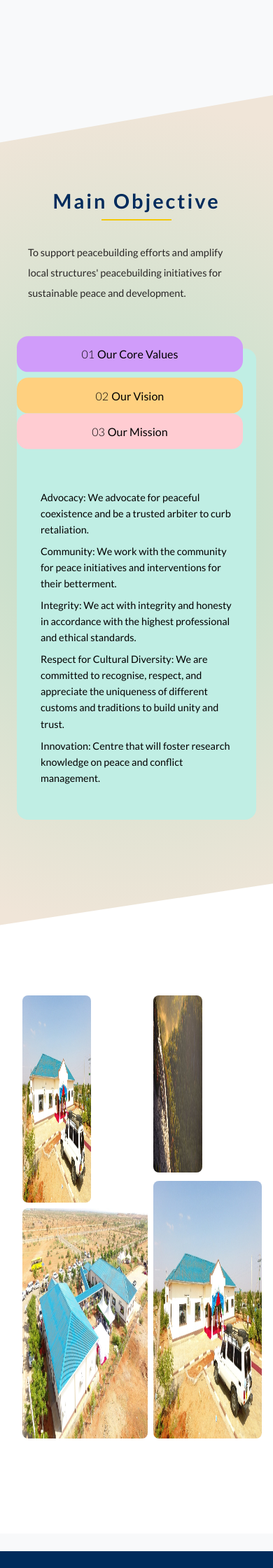
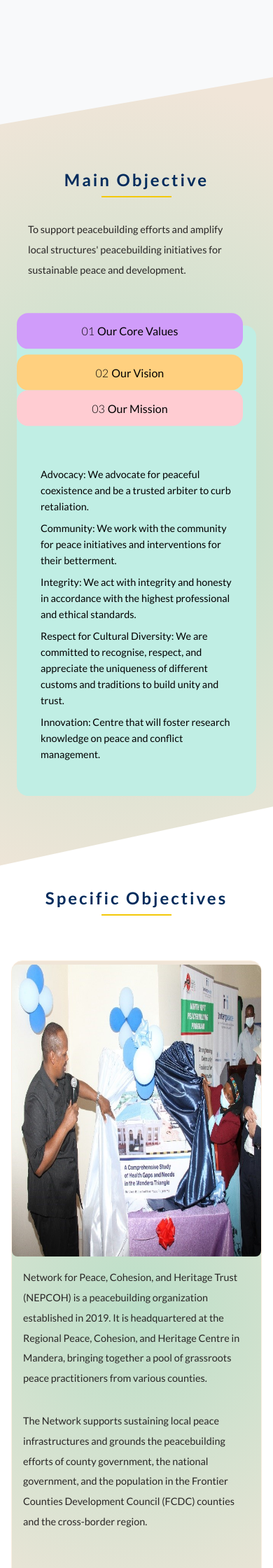
Before and after one commit to Teddykavooh/Interpeace-Project, a PHP site: page / in a window 390 px wide; the page is wider, and only the part inside the window is pictured. Shown: the part 3080-5320 px from the top of that part at 70% size. Run offline with PHP 8.4, Linux system fonts and the light colour scheme; some libraries are stand-ins or nearby versions.

Commit message:
Enhance index UI

```diff
--- a/css/styles.css
+++ b/css/styles.css
@@ -235,13 +235,30 @@ input[type="checkbox"] {
   .social-icons {
     margin-left: 2rem; } }
 
+@media (max-width: 500px) {
+  .nav__logo {
+    margin: 0.35rem 2rem; }
+  .ImageLogo {
+    align-self: center;
+    height: 4rem;
+    width: 4rem;
+    margin-top: 1rem; } }
+
 .intro {
-  margin-top: 2em;
   height: 180vh;
   scroll-margin-top: 18.5vh;
   text-align: center;
   padding: 4rem;
   font-size: 1.05rem; }
+
+.introObjetives {
+  clip-path: polygon(0 15vh, 100% 0, 100% 100%, 0 100%);
+  padding: 10rem 4rem 4rem;
+  background-color: #ffffff;
+  margin-bottom: -10rem;
+  height: 200vh; }
+  .introObjetives h3 {
+    padding-bottom: 4rem; }
 
 .intro__dataOne,
 .intro__dataTwo {
@@ -395,7 +412,7 @@ input[type="checkbox"] {
   clip-path: polygon(0 15vh, 100% 0, 100% 100%, 0 100%);
   height: 100vh;
   background-color: #fff;
-  padding: 14rem 4rem 4rem;
+  padding: 13rem 4rem 4rem;
   display: flex;
   gap: 0.7rem; }
   .HomepageImages img:hover {
@@ -577,10 +594,16 @@ input[type="checkbox"] {
 
 /*/////////////////////////////////   OPERATIONS  ./////////////////////////////////////////////////////////*/
 @media (max-width: 1200px) {
+  .introObjetives {
+    margin-bottom: -10rem;
+    height: 210vh; }
   .intro__dataTwo {
     height: 80vh; }
   .paragraph {
-    padding: 1rem 2rem; } }
+    padding: 1rem 2rem; }
+  .HomepageImages {
+    padding: 11 rem 2rem 2rem;
+    gap: 0.5rem; } }
 
 @media (max-width: 1100px) {
   .intro__dataOne {
@@ -589,11 +612,14 @@ input[type="checkbox"] {
 @media (max-width: 1000px) {
   .HomepageImages {
     clip-path: polygon(0 10vh, 100% 0, 100% 100%, 0 100%);
-    padding: 10rem 4rem 4rem;
-    height: 110vh;
+    padding: 10rem 2rem 2rem;
+    height: 100vh;
     gap: 0.5rem; }
   .intro {
-    height: 250vh; }
+    height: 260vh; }
+  .introObjetives {
+    margin-bottom: -5rem;
+    height: 276vh; }
   .intro__dataTwo {
     flex-direction: column;
     border: 0.3px solid #faeee0; }
@@ -606,7 +632,10 @@ input[type="checkbox"] {
     width: 100%;
     height: 55vh; }
   .ImageOne {
-    height: 90vh;
+    height: 50vh;
+    gap: 0.5rem; }
+  .ImageTwo {
+    height: 50vh;
     gap: 0.5rem; }
   .values {
     padding: 10rem 4rem;
@@ -615,7 +644,29 @@ input[type="checkbox"] {
 @media (max-width: 900px) {
   .intro {
     height: 255vh;
-    padding: 4rem 2rem; } }
+    padding: 4rem 2rem; }
+  .ImageOne,
+  .ImageTwo {
+    flex-direction: column;
+    height: 75vh; }
+  .Image2 {
+    background-color: #10f57f;
+    width: 100%; }
+  .Image3 {
+    height: 30vh;
+    background-color: #456856;
+    width: 100%; }
+  .Image4 {
+    background-color: #b38cac;
+    width: 100%; }
+  .Image1 {
+    height: 35vh;
+    background-color: #f3c807;
+    width: 100%; }
+  .introObjetives {
+    margin-bottom: -5rem;
+    padding: 10rem 4rem 4rem;
+    height: 280vh; } }
 
 @media (max-width: 850px) {
   .operations__icon {
@@ -647,6 +698,12 @@ input[type="checkbox"] {
     height: 263vh; }
   .intro__dataOne {
     min-height: 100vh; }
+  .introObjetives {
+    margin-bottom: -5rem;
+    height: 265vh;
+    margin-bottom: -5rem;
+    padding: 9rem 2rem;
+    height: 270vh; }
   .paragraph {
     padding: 1rem; }
   .values {
@@ -655,11 +712,18 @@ input[type="checkbox"] {
 @media (max-width: 700px) {
   .intro {
     min-height: 260vh; }
+  .introObjetives {
+    height: 275vh;
+    padding: 8rem 2rem; }
   .intro__dataTwo {
     border: 0.3px solid #faeee0; }
   .intro__dataOne--imageOne,
   .intro__dataTwo--imageTwo {
     height: 50vh; }
+  .introObjetives {
+    clip-path: polygon(0 10vh, 100% 0, 100% 100%, 0 100%);
+    padding: 10rem 2rem 2rem;
+    margin-top: -8rem; }
   .values {
     padding: 8rem 1.5rem;
     margin-bottom: -10vh;
@@ -678,6 +742,9 @@ input[type="checkbox"] {
     min-height: 120vh; }
   .intro {
     min-height: 280vh; }
+  .introObjetives {
+    height: 275vh;
+    padding: 7rem 2rem; }
   .ImageOne,
   .ImageTwo {
     flex-direction: column;
@@ -695,15 +762,36 @@ input[type="checkbox"] {
 
 @media (max-width: 550px) {
   .intro {
-    padding: 4rem 1rem; } }
+    padding: 4rem 1rem; }
+  .introObjetives {
+    padding: 8rem 1rem 1rem; }
+  .heading-left {
+    font-size: 1.7rem; }
+  .HomepageImages {
+    height: 80vh; }
+  .ImageOne,
+  .ImageTwo {
+    flex-direction: column;
+    height: 45vh; }
+  .Image3,
+  .Image2 {
+    height: 20vh; }
+  .Image1,
+  .Image4 {
+    height: 25vh; } }
 
 @media (max-width: 500px) {
+  .HomepageImages {
+    padding: 6rem 1rem 1rem;
+    height: 70vh; }
   .intro__dataOne {
     min-height: 112vh; }
   .intro__dataTwo {
     height: 122vh; }
   .intro {
     min-height: 277vh; }
+  .introObjetives {
+    height: 300vh; }
   .heading-primary {
     text-shadow: none;
     font-size: 2.4rem;
@@ -731,6 +819,9 @@ input[type="checkbox"] {
   .intro {
     min-height: 300vh;
     font-size: 0.8rem; }
+  .introObjetives {
+    height: 315vh;
+    padding: 7rem 1rem; }
   .values {
     clip-path: polygon(0 8vh, 100% 0, 100% 100%, 0 100%);
     font-size: 0.8rem;
@@ -752,10 +843,19 @@ input[type="checkbox"] {
     min-height: 118vh; }
   .intro {
     min-height: 285vh; }
+  .introObjetives {
+    margin-bottom: -5rem;
+    height: 295vh; }
+  .heading-left {
+    font-size: 1.5rem; }
   .paragraph {
     font-size: 0.9rem; }
   .operations {
     font-size: 0.9rem; } }
+
+@media (max-width: 330px) {
+  .introObjetives {
+    height: 295vh; } }
 
 @media (max-width: 300px) {
   .intro__dataOne {
--- a/index.html
+++ b/index.html
@@ -88,7 +88,7 @@
           <li class="lists__dropdown-btn">
             <a href="./public.html">
               More Of Us
-              <img src="./Images/drpdIcn.png" class="drpd-icn"/>
+              <img src="./Images/drpdIcn.png" class="drpd-icn" />
             </a>
             <div class="lists__dropdown-content">
               <a href="./public.html#mandate">Mandate & Objectives</a>
@@ -100,7 +100,7 @@
           <li class="lists__dropdown-btn">
             <a href="./approach.html">
               Our Approach
-              <img src="./Images/drpdIcn.png" class="drpd-icn"/>
+              <img src="./Images/drpdIcn.png" class="drpd-icn" />
             </a>
             <div class="lists__dropdown-content">
               <a href="./approach.html#appr">Approaches</a>
@@ -153,13 +153,17 @@
       <div class="mySlides fade">
         <!-- <div class="numbertext">3 / 3</div> -->
         <img title="Gof Choba Addressing" src="./Images/Gen4.JPG" />
-        <div class="mySlides__text"><p>A Gabra woman addressing a dialogue session</p></div>
+        <div class="mySlides__text">
+          <p>A Gabra woman addressing a dialogue session</p>
+        </div>
       </div>
 
       <div class="mySlides fade">
         <!-- <div class="numbertext">3 / 3</div> -->
         <img title="Borana and Gabra leaders" src="./Images/Gen7.JPG" />
-        <div class="mySlides__text"><p>Reconciliation and Commitment to peace</p></div>
+        <div class="mySlides__text">
+          <p>Reconciliation and Commitment to peace</p>
+        </div>
       </div>
 
       <div class="mySlides fade">
@@ -182,6 +186,7 @@
     </div>
     <!-- </div> -->
     <!-- <br> -->
+
     <div class="intro" id="about_us">
       <h3 class="heading-primary">Introduction</h3>
       <div class="intro__dataOne">
@@ -325,21 +330,77 @@
     </div>
     <!-- <br> -->
 
+    <!-- ////////////////////////////////////////////            SPECIFIC oBJECTIVES ?????????????           //////////////////////// -->
+    - <br />
+    -->
+
+    <div class="intro introObjetives" id="about_us">
+      <h3 class="heading-left">Specific Objectives</h3>
+      <div class="intro__dataOne">
+        <div class="intro__dataOne--imageOne">
+          <img src="./Images/sect2.jpg" alt="aboutus" />
+        </div>
+        <div class="intro__dataOne--textOne">
+          <p class="paragraph">
+            Network for Peace, Cohesion, and Heritage Trust (NEPCOH) is a
+            peacebuilding organization established in 2019. It is headquartered
+            at the Regional Peace, Cohesion, and Heritage Centre in Mandera,
+            bringing together a pool of grassroots peace practitioners from
+            various counties.
+          </p>
+          <p class="paragraph">
+            The Network supports sustaining local peace infrastructures and
+            grounds the peacebuilding efforts of county government, the national
+            government, and the population in the Frontier Counties Development
+            Council (FCDC) counties and the cross-border region.
+          </p>
+        </div>
+      </div>
+
+      <div class="intro__dataTwo">
+        <div class="intro__dataTwo--textTwo">
+          <p class="paragraph">
+            The Network is a local collaborative partnership that supports a
+            pool of peacebuilders and local peace infrastructures to undertake
+            peacebuilding and development work in Kenya. NEPCOH provides
+            secretarial support to the Peace Actors Forum in the various
+            counties in the FCDC Counties and is set up to provide in-kind and
+            capacity support to formal and informal CBO, movements, and
+            community initiatives involved in Peacebuilding and development
+            work.
+          </p>
+
+          <p class="paragraph">
+            Violent Conflict causes societies to disintegrate and ruins all
+            interactions. NEPCOH Trust bases its conflict resolution on an open
+            and inclusive dialogue of all peace stakeholders for long-term peace
+            and empowering local peace infrastructures through peace and
+            mediation capacity building.
+          </p>
+        </div>
+        <div class="intro__dataTwo--imageTwo">
+          <img src="./Images/sect1.png" alt="aboutus" />
+        </div>
+      </div>
+    </div>
+
+    <!-- ///////////////////////////////////////////////////////////////////////////////////////////////////////////////////////////////////// -->
+
     <div class="HomepageImages">
       <div class="ImageOne">
         <div class="Image1">
-          <img src="./Images/1.png" />
+          <img src="./Images/Banisa4.JPG" />
         </div>
         <div class="Image2">
-          <img src="./Images/2.png" />
+          <img src="./Images/Qordobo-Qoqai1.JPG" />
         </div>
       </div>
       <div class="ImageTwo">
         <div class="Image3">
-          <img src="./Images/img_nature_wide.jpg" />
+          <img src="./Images/Gen14.JPG" />
         </div>
         <div class="Image4">
-          <img src="./Images/orig1.jpg" />
+          <img src="./Images/GranadaII2.JPG" />
         </div>
       </div>
     </div>
--- a/sass/_components.scss
+++ b/sass/_components.scss
@@ -1,7 +1,7 @@
 $scroll-marg-size: 18.5vh;
 .intro {
-  //   background-color: aqua;
-  margin-top: 2em;
+  // background-color: aqua;
+  // margin-top: 2em;
 
   height: 180vh;
   scroll-margin-top: $scroll-marg-size;
@@ -11,7 +11,22 @@ $scroll-marg-size: 18.5vh;
   padding: 4rem;
   // font-size: 1rem;
   // color: #002da0;
+  // background-color: #000000;
   font-size: 1.05rem;
+}
+.introObjetives {
+  // margin-top: 3rssem;
+  clip-path: polygon(0 15vh, 100% 0, 100% 100%, 0 100%);
+  padding: 10rem 4rem 4rem;
+  background-color: #ffffff;
+  // height: 100vh;
+  // background-color: #000000;
+  margin-bottom: -10rem;
+  height: 200vh;
+
+  h3 {
+    padding-bottom: 4rem;
+  }
 }
 .intro__dataOne,
 .intro__dataTwo {
@@ -28,6 +43,13 @@ $scroll-marg-size: 18.5vh;
     rgba(187, 223, 200, 1) 0%,
     rgba(240, 229, 216, 1) 93%
   );
+
+  // background: rgb(128, 219, 255);
+  // background: radial-gradient(
+  //   circle,
+  //   rgba(128, 219, 255, 1) 0%,
+  //   rgba(255, 199, 251, 1) 100%
+  // );
 }
 .intro__dataOne {
   height: 55vh;
@@ -189,7 +211,21 @@ $scroll-marg-size: 18.5vh;
   padding: 13rem 4rem;
   text-align: center;
   font-size: 1.1rem;
+  // background: rgb(128, 219, 255);
+  // background: radial-gradient(
+  //   circle,
+  //   rgba(128, 219, 255, 1) 0%,
+  //   rgba(255, 199, 251, 1) 100%
+  // );
 
+  /////////////////////////////// 1
+  // background: rgb(128, 219, 255);
+  // background: radial-gradient(
+  //   circle,
+  //   rgba(128, 219, 255, 1) 28%,
+  //   rgba(0, 0, 0, 1) 88%
+  // );
+  // ////////////////////////  2
   // background-color: #def5e5;
   background: rgb(187, 223, 200);
   background: radial-gradient(
@@ -197,7 +233,7 @@ $scroll-marg-size: 18.5vh;
     rgba(187, 223, 200, 1) 0%,
     rgba(240, 229, 216, 1) 93%
   );
-  margin-bottom: -20vh;
+  margin-bottom: -25vh;
 }
 
 .values span {
@@ -238,8 +274,9 @@ $scroll-marg-size: 18.5vh;
   clip-path: polygon(0 15vh, 100% 0, 100% 100%, 0 100%);
   height: 100vh;
   background-color: #fff;
+  // background-color: #456856;
 
-  padding: 14rem 4rem 4rem;
+  padding: 13rem 4rem 4rem;
   display: flex;
   gap: 0.7rem;
 
@@ -473,11 +510,24 @@ $scroll-marg-size: 18.5vh;
 /*/////////////////////////////////   OPERATIONS  ./////////////////////////////////////////////////////////*/
 
 @media (max-width: 1200px) {
+  .introObjetives {
+    margin-bottom: -10rem;
+    height: 210vh;
+  }
+
   .intro__dataTwo {
     height: 80vh;
   }
   .paragraph {
     padding: 1rem 2rem;
+  }
+
+  .HomepageImages {
+    // clip-path: polygon(0 10vh, 100% 0, 100% 100%, 0 100%);
+
+    padding: 11 rem 2rem 2rem;
+    // height: 110vh;
+    gap: 0.5rem;
   }
 }
 
@@ -491,13 +541,18 @@ $scroll-marg-size: 18.5vh;
   .HomepageImages {
     clip-path: polygon(0 10vh, 100% 0, 100% 100%, 0 100%);
 
-    padding: 10rem 4rem 4rem;
-    height: 110vh;
+    padding: 10rem 2rem 2rem;
+    height: 100vh;
     gap: 0.5rem;
   }
 
   .intro {
-    height: 250vh;
+    height: 260vh;
+  }
+
+  .introObjetives {
+    margin-bottom: -5rem;
+    height: 276vh;
   }
 
   .intro__dataTwo {
@@ -521,15 +576,15 @@ $scroll-marg-size: 18.5vh;
   }
 
   .ImageOne {
-    height: 90vh;
+    height: 50vh;
     gap: 0.5rem;
     // background-color: #0065bd;
   }
 
-  // .ImageTwo {
-  //   height: 95vh;
-  //   gap: 0.5rem;
-  // }
+  .ImageTwo {
+    height: 50vh;
+    gap: 0.5rem;
+  }
   .values {
     padding: 10rem 4rem;
     // background-color: #f80a9d;
@@ -538,28 +593,53 @@ $scroll-marg-size: 18.5vh;
 }
 
 @media (max-width: 900px) {
-  // .ImageOne,
-  // .ImageTwo {
-  //   flex-direction: column;
-  //   height: 85vh;
-  // }
-
-  // .Image1,
-  // .Image3 {
-  //   width: 100%;
-  // }
-  // .Image3 {
-  //   height: 40vh;
-  // }
-
-  // .Image1 {
-  //   height: 45vh;
-  // }
-
   .intro {
     height: 255vh;
     padding: 4rem 2rem;
   }
+
+  .ImageOne,
+  .ImageTwo {
+    flex-direction: column;
+    height: 75vh;
+  }
+
+  .Image2 {
+    background-color: #10f57f;
+    width: 100%;
+  }
+  .Image3 {
+    height: 30vh;
+    background-color: #456856;
+    width: 100%;
+  }
+  .Image4 {
+    background-color: #b38cac;
+    width: 100%;
+  }
+
+  .Image1 {
+    height: 35vh;
+    background-color: #f3c807;
+    width: 100%;
+  }
+
+  .introObjetives {
+    // clip-path: polygon(0 15vh, 100% 0, 100% 100%, 0 100%);
+    // padding: 10rem 4rem 4rem;
+    margin-bottom: -5rem;
+    padding: 10rem 4rem 4rem;
+    height: 280vh;
+    // background-color: #456856;
+  }
+  // .introObjetives {
+  //   margin-bottom: -10rem;
+  //   height: 300vh;
+  // }
+
+  // .values {
+  //   margin-bottom: -10rem;
+  // }
 }
 
 @media (max-width: 850px) {
@@ -618,19 +698,15 @@ $scroll-marg-size: 18.5vh;
     // padding: 5px;
   }
 
-  // .intro__dataOne--imageOne {
-  //   width: 40%;
-  // }
-  // .intro__dataTwo {
+  .introObjetives {
+    margin-bottom: -5rem;
+    height: 265vh;
 
-  //   padding: 5px;
-  //   flex-direction: column;
-  // }
-
-  // .intro__dataTwo--imageTwo {
-  //   width: 100%;
-  //   height: 50vh;
-  // }
+    margin-bottom: -5rem;
+    padding: 9rem 2rem;
+    height: 270vh;
+    // background-color: #10f57f;
+  }
 
   .paragraph {
     padding: 1rem;
@@ -646,6 +722,13 @@ $scroll-marg-size: 18.5vh;
     min-height: 260vh;
     // background-color: #ffd07f;
   }
+
+  .introObjetives {
+    // margin-bottom: -5rem;
+    height: 275vh;
+
+    padding: 8rem 2rem;
+  }
   .intro__dataTwo {
     border: 0.3px solid #faeee0;
   }
@@ -655,24 +738,19 @@ $scroll-marg-size: 18.5vh;
     height: 50vh;
   }
 
-  // .intro__dataOne {
-  //   min-height: 100vh;
-
-  //   border: 0.3px solid #faeee0;
-
-  //   flex-direction: column;
-  // }
-  // .intro__dataOne--imageOne {
-
-  //   width: 100%;
-  //   height: 50vh;
-  // }
+  .introObjetives {
+    clip-path: polygon(0 10vh, 100% 0, 100% 100%, 0 100%);
+    padding: 10rem 2rem 2rem;
+    margin-top: -8rem;
+  }
 
   .values {
+    // background-color: #f3c807;
     padding: 8rem 1.5rem;
     margin-bottom: -10vh;
     min-height: 120vh;
-    // background-color: chartreuse;
+    // min-height: 80vh;
+    // background-color: rgb(86, 92, 81);
   }
 }
 
@@ -699,6 +777,13 @@ $scroll-marg-size: 18.5vh;
     min-height: 280vh;
     // background-color: #f3c807;
     // background-color: #ffd07f;
+  }
+
+  .introObjetives {
+    // margin-bottom: -5rem;
+    height: 275vh;
+
+    padding: 7rem 2rem;
   }
   .ImageOne,
   .ImageTwo {
@@ -736,12 +821,46 @@ $scroll-marg-size: 18.5vh;
 
     padding: 4rem 1rem;
   }
+
+  .introObjetives {
+    // clip-path: polygon(0 10vh, 100% 0, 100% 100%, 0 100%);
+    padding: 8rem 1rem 1rem;
+    // margin-top: -8rem;
+  }
   .paragraph {
     // padding: 0.5rem 0;
+  }
+
+  .heading-left {
+    font-size: 1.7rem;
+  }
+  .HomepageImages {
+    height: 80vh;
+  }
+
+  .ImageOne,
+  .ImageTwo {
+    flex-direction: column;
+    height: 45vh;
+  }
+  .Image3,
+  .Image2 {
+    height: 20vh;
+  }
+
+  .Image1,
+  .Image4 {
+    height: 25vh;
   }
 }
 
 @media (max-width: 500px) {
+  .HomepageImages {
+    // clip-path: polygon(0 10vh, 100% 0, 100% 100%, 0 100%);
+
+    padding: 6rem 1rem 1rem;
+    height: 70vh;
+  }
   .intro__dataOne {
     min-height: 112vh;
   }
@@ -752,6 +871,13 @@ $scroll-marg-size: 18.5vh;
   .intro {
     min-height: 277vh;
     // font-size: 1rem;
+  }
+
+  .introObjetives {
+    // margin-bottom: -5rem;
+    height: 300vh;
+
+    // padding: 7rem 2rem;
   }
   .heading-primary {
     text-shadow: none;
@@ -804,15 +930,12 @@ $scroll-marg-size: 18.5vh;
     min-height: 300vh;
     font-size: 0.8rem;
   }
-  // .intro {
-  //   min-height: 269vh;
+  .introObjetives {
+    // margin-bottom: -5rem;
+    height: 315vh;
 
-  //   padding: 4rem 1rem;
-  //   font-size: 0.6rem;
-  // }
-
-  // .intro__dataOne {
-  //   min-height: 110vh;
+    padding: 7rem 1rem;
+  }
   // }
   .values {
     // padding: 6rem 3rem;
@@ -853,6 +976,13 @@ $scroll-marg-size: 18.5vh;
     // font-size: 0.4rem;
   }
 
+  .HomepageImages {
+    // clip-path: polygon(0 10vh, 100% 0, 100% 100%, 0 100%);
+
+    // padding: 6rem 2rem 2rem;
+    // height: 70vh;
+  }
+
   .intro__dataOne {
     min-height: 118vh;
   }
@@ -865,6 +995,15 @@ $scroll-marg-size: 18.5vh;
     // font-size: 0.8rem;
   }
 
+  .introObjetives {
+    margin-bottom: -5rem;
+    height: 295vh;
+  }
+
+  .heading-left {
+    font-size: 1.5rem;
+  }
+
   .paragraph {
     font-size: 0.9rem;
   }
@@ -873,11 +1012,16 @@ $scroll-marg-size: 18.5vh;
   }
 }
 
-@media (max-width: 370px) {
+@media (max-width: 330px) {
   .intro {
     // min-height: 240vh;
     // background-color: #0065bd;
     // min-height: 285vh;
+  }
+
+  .introObjetives {
+    // margin-bottom: -5rem;
+    height: 295vh;
   }
 
   .intro__dataOne {
@@ -904,6 +1048,14 @@ $scroll-marg-size: 18.5vh;
     min-height: 300vh;
     // font-size: 0.8rem;
   }
+  .HomepageImages {
+    height: 65vh;
+  }
+
+  .introObjetives {
+    // margin-bottom: -5rem;
+    height: 319vh;
+  }
   // .intro {
   //   min-height: 298vh;
 
@@ -928,6 +1080,11 @@ $scroll-marg-size: 18.5vh;
   .intro {
     min-height: 310vh;
   }
+
+  .introObjetives {
+    // margin-bottom: -5rem;
+    height: 326vh;
+  }
 }
 
 @media (max-width: 283px) {
@@ -939,5 +1096,4 @@ $scroll-marg-size: 18.5vh;
   // }
   // .intro__dataTwo {
   //   height: 152vh;
-  // }
 }
```
Also changed, not shown: other parts of css/styles.css (+18 -12 lines), sass/_header.scss (+30 -7 lines).
